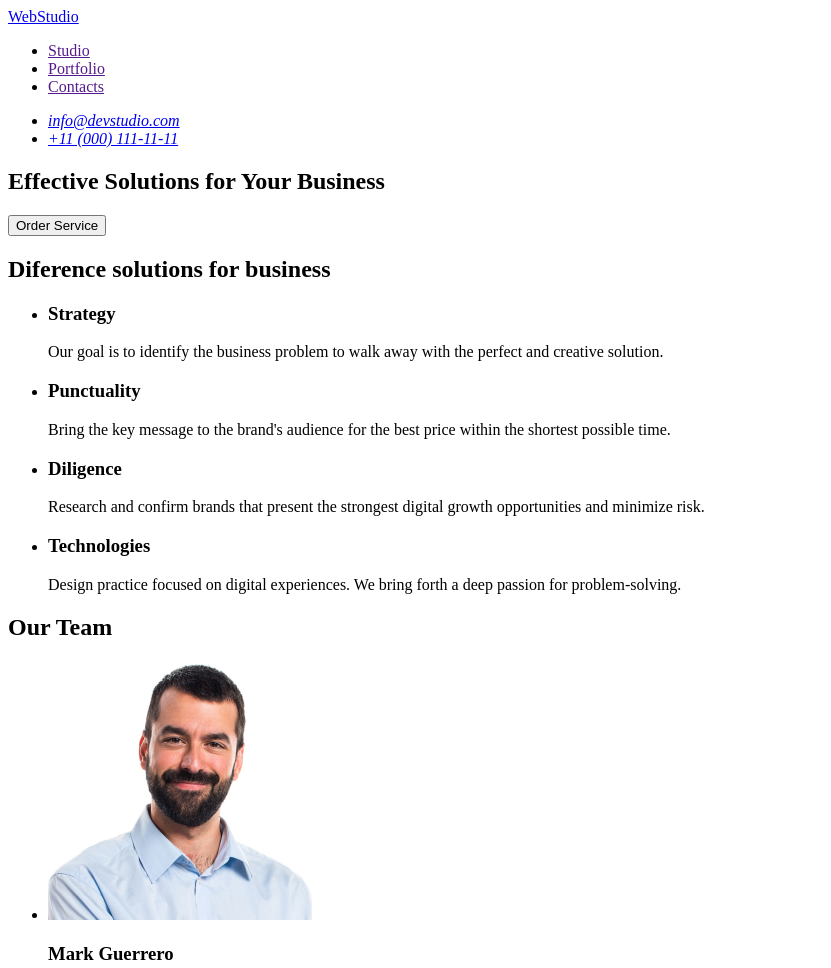
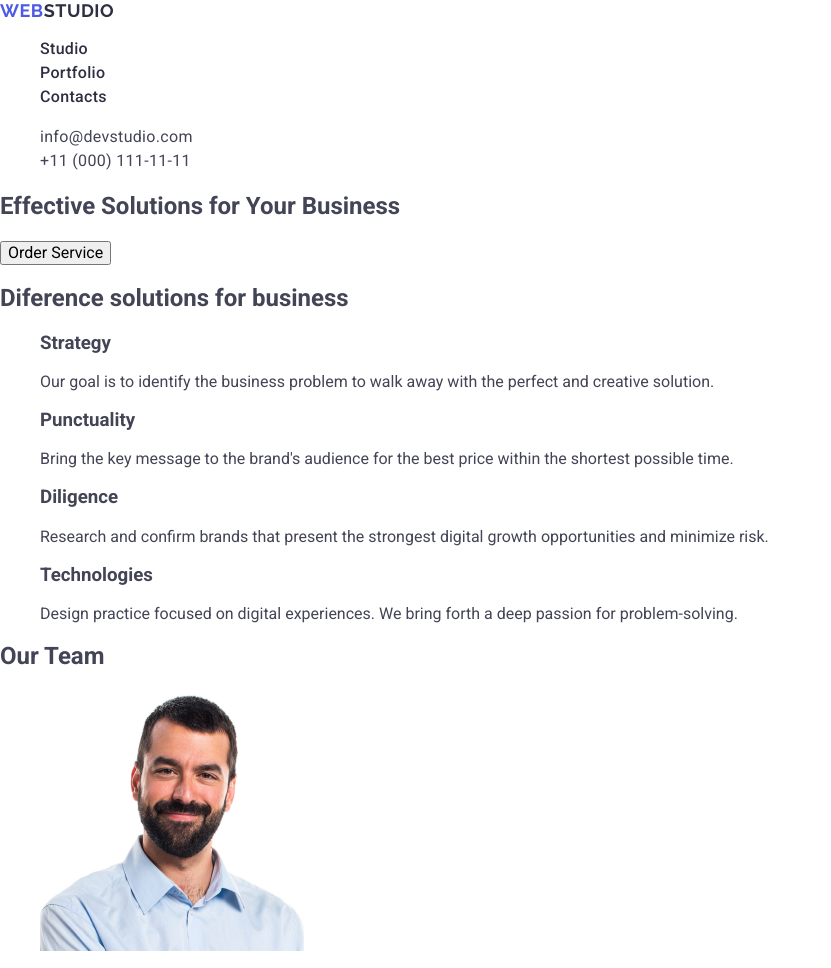
Before and after one commit to Suzy-Lana777/goit-markup-hw-02, a plain HTML site: page index.html in a window 1280 px wide. Shown: the top 968 px of the page, without its empty margins (0-831 px from the left). Drawn offline with nearby package versions, Linux system fonts and the light colour scheme.

Commit message:
styles of header

```diff
--- /dev/null
+++ b/css/styles.css
@@ -0,0 +1,54 @@
+  body {
+   font-family: "Roboto", sans-serif;
+   color: #434455;
+   background-color: #fff;
+ }
+
+ ul,
+ ol {
+  list-style-type: none;
+ }
+
+ a {
+  text-decoration: none;
+ }
+
+ .logo {
+   font-family: "Raleway", sans-serif;
+   font-weight: 700;
+   font-size: 18px;
+   line-height: 1.17;
+   letter-spacing: 0.03em;
+   text-transform: uppercase;
+   color: #4d5ae5;
+ }
+
+ .header-logo .logo-part {
+   color: #2e2f42;
+ }
+
+ .nav-link {
+  font-weight: 500;
+  font-size: 16px;
+  line-height: 1.5;
+  letter-spacing: 0.02em;
+  color: #2e2f42;
+ }
+
+  .contacts {
+  font-style: normal;
+ }
+
+ .contacts-link {
+  font-size: 16px;
+  line-height: 1.5;
+  letter-spacing: 0.02em;
+  color: #434455;
+ }
+
+ .nav-link:hover,
+ .nav-link:focus,
+ .contacts-link:hover,
+ .contacts-link:focus {
+  color: #404bbf;
+ }
--- a/index.html
+++ b/index.html
@@ -4,23 +4,37 @@
     <meta charset="UTF-8">
     <meta name="viewport" content="width=device-width, initial-scale=1.0">
     <title>Webstudio</title>
+
+    <link rel="stylesheet"
+    href="https://cdnjs.cloudflare.com/ajax/libs/modern-normalize/3.0.1/modern-normalize.min.css"
+    integrity="sha512-q6WgHqiHlKyOqslT/lgBgodhd03Wp4BEqKeW6nNtlOY4quzyG3VoQKFrieaCeSnuVseNKRGpGeDU3qPmabCANg=="
+    crossorigin="anonymous"
+    referrerpolicy="no-referrer"
+     />
+
+    <link rel="preconnect" href="https://fonts.googleapis.com">
+    <link rel="preconnect" href="https://fonts.gstatic.com" crossorigin>
+    <link href="https://fonts.googleapis.com/css2?family=Raleway:wght@700&family=Roboto:wght@400;500;700&display=swap" rel="stylesheet">
+
+    <link rel="stylesheet" href="./css/styles.css">
 </head>
 <body>
     <!-- Page header -->
 
-   <header>
-    <nav>
-        <a href="./index.html">WebStudio</a>
-        <ul>
-            <li><a href="">Studio</a></li>
-            <li><a href="">Portfolio</a></li>
-            <li><a href="">Contacts</a></li>
+   <header class="page-header">
+    <nav class="header-nav">
+        <a class="logo header-logo"
+         href="./index.html">Web<span class="logo-part">Studio</span></a>
+        <ul class="nav-list">
+            <li class="nav-item"><a class="nav-link" href="./index.html">Studio</a></li>
+            <li class="nav-item"><a class="nav-link" href="">Portfolio</a></li>
+            <li class="nav-item"><a class="nav-link" href="">Contacts</a></li>
         </ul>
     </nav>
-    <address>
-        <ul>
-            <li><a href="mailto:info@devstudio.com">info@devstudio.com</a></li>
-            <li><a href="tel:+110001111111">+11 (000) 111-11-11</a></li>
+    <address class="contacts">
+        <ul class="contacts-list">
+            <li class="contacts-item"><a class="contacts-link" href="mailto:info@devstudio.com">info@devstudio.com</a></li>
+            <li class="contacts-item"><a class="contacts-link" href="tel:+110001111111">+11 (000) 111-11-11</a></li>
         </ul>
     </address>
    </header>
```
